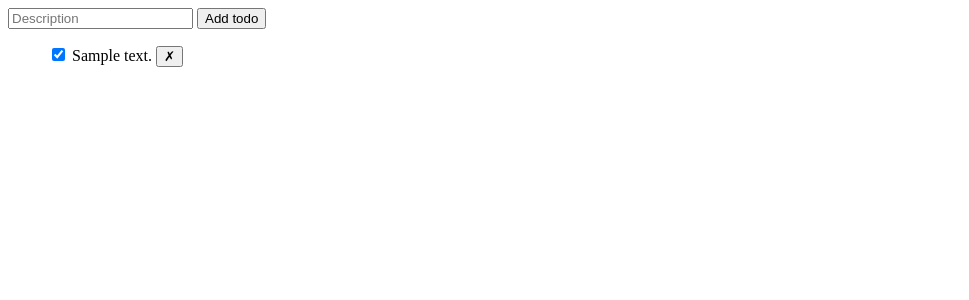
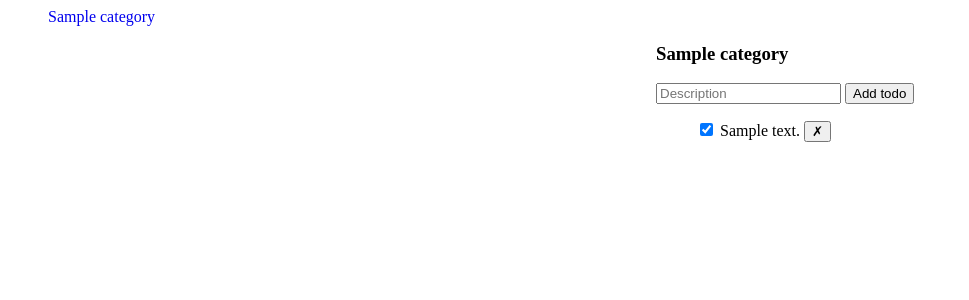
Before and after one commit to osamayasserr/todo-app, a Flask app: template templates/index.html in a window 1280 px wide. Shown: the top 300 px of the page, without its empty margins (0-969 px from the left). Run offline with Flask 2, Linux system fonts and the light colour scheme; the template is opened without the code that fills it: values that come from a table or form of the project are taken from there, others are empty; tables that the repository leaves empty hold one stand-in row (values such as "Sample post").

Commit message:
Add categories to the view

```diff
--- a/app.py
+++ b/app.py
@@ -41,47 +41,65 @@ class Todo(db.Model):
     category_id = db.Column(db.Integer, db.ForeignKey(
         'categories.id'), nullable=False)
 
-    def __init__(self, description):
+    def __init__(self, description, category_id):
         self.description = description
+        self.category_id = category_id
 
     def __repr__(self):
         return f"<id: {self.id}, description: {self.description}>"
 
 
-# Handle the '/' endpoint via the index function
-@app.route('/', methods=['GET', 'POST'])
+# Render the homepage HTML
+@app.route('/')
 def index():
-    if request.method == "POST":
-        try:
+    return redirect(url_for('get_todos', category_id=1))
 
-            # Get the user's data submitted by the fetch (AJAX)
-            description = request.get_json().get('description')
 
-            # Create a Todo object and add it as pending
-            todo = Todo(description)
-            db.session.add(todo)
-            db.session.commit()
+# Render the todos with specific category id
+@app.route('/categories/<int:category_id>')
+def get_todos(category_id):
 
-        except Exception:
+    # Fetch all todos with id = 'id'
+    todos = Todo.query.filter(
+        Todo.category_id == category_id).order_by(Todo.id).all()
 
-            # Undo any pending changes and log errors
-            print(sys.exc_info())
-            db.session.rollback()
+    # Fetch all categories
+    categories = Category.query.all()
+    active_category = Category.query.get(category_id)
+    return render_template(
+        'index.html', todos=todos, categories=categories, active_category=active_category)
 
-        else:
 
-            # Return the JSON response to the view
-            return jsonify({
-                'id': todo.id,
-                'description': todo.description
-            })
+# Create a new categorized todo item
+@app.route('/categories/<int:category_id>/todos', methods=['POST'])
+def create_todo(category_id):
+    try:
 
-        finally:
-            db.session.close()
+        # Get the user's data submitted by the fetch (AJAX)
+        description = request.get_json().get('description')
 
-    # Fetch all todos and update the view
-    todos = Todo.query.order_by(Todo.id).all()
-    return render_template('index.html', data=todos)
+        # Create a Todo object and add it as pending
+        todo = Todo(description, category_id)
+        db.session.add(todo)
+        db.session.commit()
+
+    except Exception:
+
+        # Undo any pending changes and log errors
+        print(sys.exc_info())
+        db.session.rollback()
+
+    else:
+
+        # Return the JSON response to the view
+        return jsonify({
+            'id': todo.id,
+            'description': todo.description,
+            'category_id': todo.category_id
+        })
+
+    finally:
+        db.session.close()
 
 
 # Update the completed state of a todo usnig PATCH
--- a/static/script.js
+++ b/static/script.js
@@ -1,7 +1,8 @@
-// Add a new todo to the list using fetch
-document.getElementById('main-form').onsubmit = function (e) {
+// Add a new categorized todo to the list using fetch
+document.getElementById('todos-form').onsubmit = function (e) {
     e.preventDefault();
-    fetch('/', {
+    const category_id = window.location.href.slice(-1);
+    fetch('/categories/' + category_id + '/todos', {
         method: 'POST',
         body: JSON.stringify({
             'description': document.getElementById('description').value
--- a/static/styles.css
+++ b/static/styles.css
@@ -1,6 +1,30 @@
+* {
+    box-sizing: border-box;
+}
+
+ul {
+    list-style: none;
+}
+
+a {
+    text-decoration: none;
+}
+
 .hidden {
     display: none;
 }
-ul {
-    list-style: none;
+
+#categories {
+    margin: auto;
 }
+
+#category-wrapper {
+    width: 50%;
+    float: left;
+}
+
+#todo-wrapper {
+    width: 50%;
+    float: right;
+    padding: 1em;
+}
--- a/templates/index.html
+++ b/templates/index.html
@@ -7,14 +7,29 @@
     <link rel="stylesheet" href="{{ url_for('static', filename='styles.css') }}">
 </head>
 <body>
+    <!-- Categories -->
+    <div id="category-wrapper">
+        <ul id='categories'>
+            {% for category in categories %}
+            <li id="{% filter upper %}{{ category.id }}{% endfilter %}">
+                <a href="/categories/{{ category.id }}">
+                    {{ category.name }}
+                </a>
+            </li>
+            {% endfor %}
+        </ul>
+    </div>
 
-    <form id="main-form">
+    <!-- Todos -->
+    <div id="todo-wrapper">
+        <h3>{{ active_category.name }}</h3>
+        <form id="todos-form">
             <input type="text" id="description" name="description" placeholder="Description">
             <input type="submit" value="Add todo">
         </form>
         <div id="error" class="hidden">Something went wrong!</div>
         <ul id="todos">
-        {% for todo in data %}
+            {% for todo in todos %}
             <li id="{{ todo.id }}">
                 <input type="checkbox" data-id="{{ todo.id }}"  class="check"
                 {% if todo.completed %} checked {% endif %}>
@@ -23,6 +38,7 @@
             </li>
             {% endfor %}
         </ul>
+    </div>
     <script src="{{ url_for('static', filename='script.js') }}"></script>
 </body>
 
```
Lines whose indentation alone changed are shown as unchanged.
